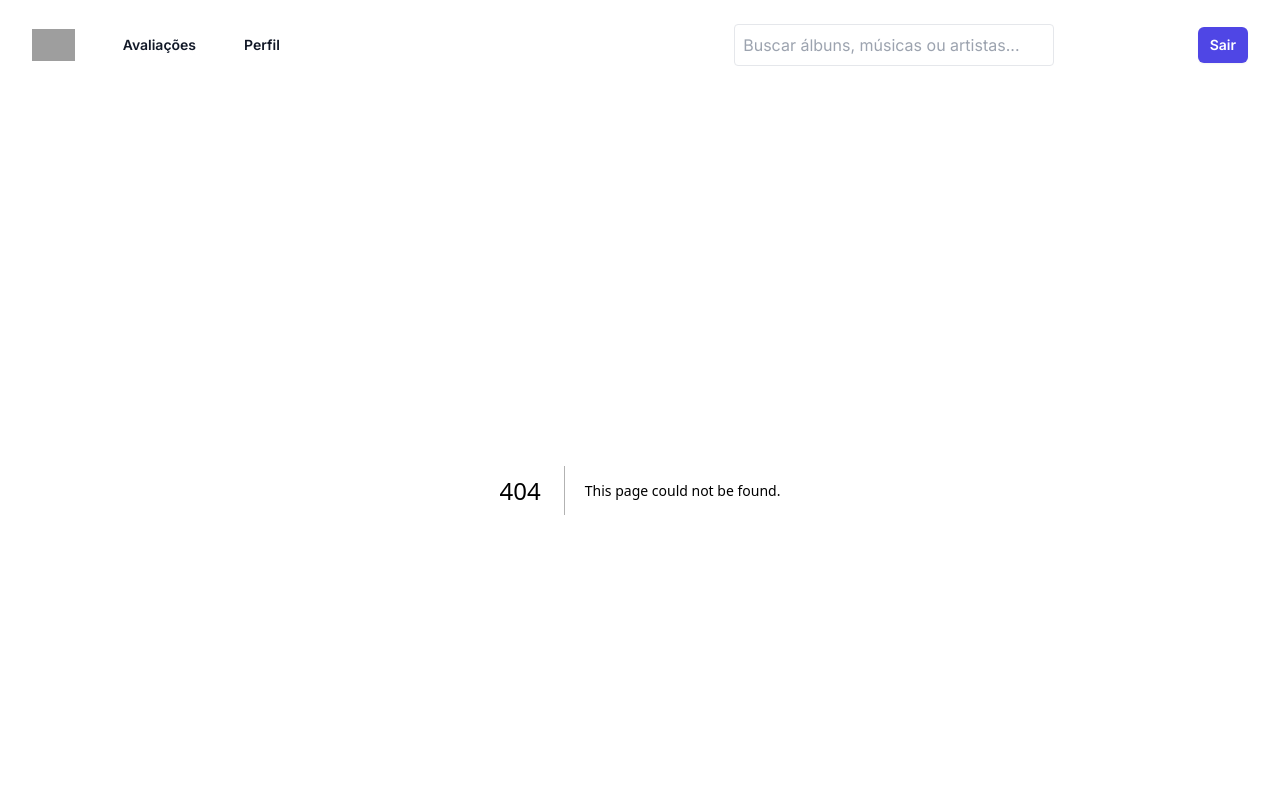
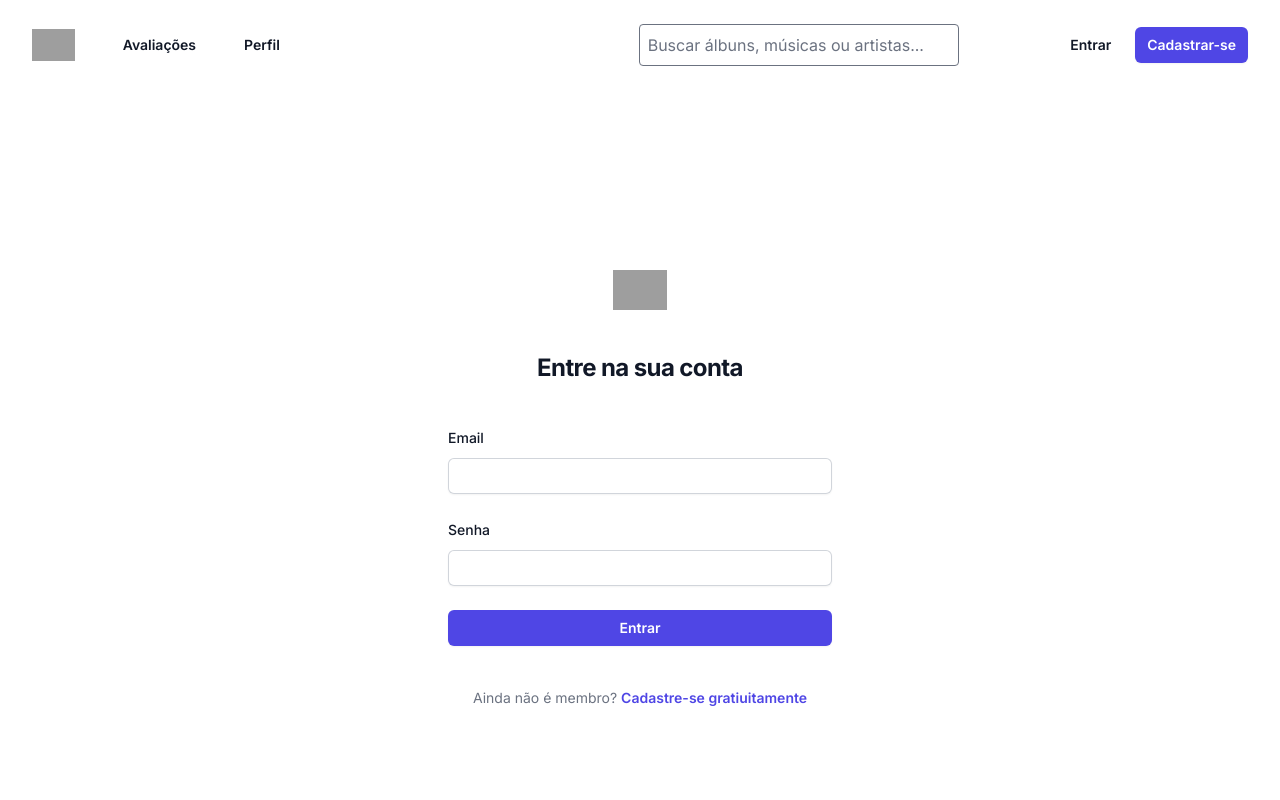
Before and after one commit to pedro-git-projects/puc-mvp-software-architecture-frontend, a Next.js app: page /signin in a window 1280 px wide. Before the commit this address had no page. Shown: the top 800 px of the page. Built offline with nearby package versions, Linux system fonts and the light colour scheme; grey boxes are pictures that could not be loaded.

Commit message:
feat: tailwind forms|signin && signup forms

```diff
--- a/package.json
+++ b/package.json
@@ -18,6 +18,7 @@
     "react-dom": "^18"
   },
   "devDependencies": {
+    "@tailwindcss/forms": "^0.5.7",
     "@types/node": "^20",
     "@types/react": "^18",
     "@types/react-dom": "^18",
--- /dev/null
+++ b/src/app/signin/page.tsx
@@ -0,0 +1,9 @@
+import SigninForm from "@/components/ui/SigninForm";
+
+export default function Signin() {
+  return (
+    <div className="flex items-center justify-center min-h-screen">
+      <SigninForm />
+    </div>
+  )
+}
--- /dev/null
+++ b/src/app/signup/page.tsx
@@ -0,0 +1,9 @@
+import SignupForm from "@/components/ui/SignupForm";
+
+export default function Signup() {
+  return (
+    <div className="flex items-center justify-center min-h-screen">
+      <SignupForm />
+    </div>
+  )
+}
--- a/src/components/ui/Header.tsx
+++ b/src/components/ui/Header.tsx
@@ -69,7 +69,7 @@
           {!isAuthenticated ? (
             <>
               <Link
-                href="/login"
+                href="/signin"
                 className="hidden lg:block lg:text-sm lg:font-semibold lg:leading-6 lg:text-gray-900"
               >
                 Entrar
@@ -126,7 +126,7 @@
                   Cadastrar-se
                 </Link>
                 <Link
-                  href="/login"
+                  href="/signin"
                   className="-mx-3 block rounded-lg px-3 py-2.5 text-base font-semibold leading-7 text-gray-900 hover:bg-gray-50"
                 >
                   Entrar
--- a/src/components/ui/Layout.tsx
+++ b/src/components/ui/Layout.tsx
@@ -6,7 +6,7 @@
 export function Layout({ children }: { children: React.ReactNode }) {
   return (
     <>
-      <Header isAuthenticated={true} />
+      <Header isAuthenticated={false} />
       <main className="flex-grow min-h-screen">{children}</main>
       <Footer />
     </>
--- /dev/null
+++ b/src/components/ui/SigninForm.tsx
@@ -0,0 +1,72 @@
+export default function Signin() {
+  return (
+    <>
+      <div className="flex min-h-full flex-1 flex-col justify-center px-6 py-12 lg:px-8">
+        <div className="sm:mx-auto sm:w-full sm:max-w-sm">
+          <img
+            className="mx-auto h-10 w-auto"
+            src="https://tailwindui.com/img/logos/mark.svg?color=indigo&shade=600"
+            alt="Your Company"
+          />
+          <h2 className="mt-10 text-center text-2xl font-bold leading-9 tracking-tight text-gray-900">
+            Entre na sua conta
+          </h2>
+        </div>
+
+        <div className="mt-10 sm:mx-auto sm:w-full sm:max-w-sm">
+          <form className="space-y-6" action="#" method="POST">
+            <div>
+              <label htmlFor="email" className="block text-sm font-medium leading-6 text-gray-900">
+                Email
+              </label>
+              <div className="mt-2">
+                <input
+                  id="email"
+                  name="email"
+                  type="email"
+                  autoComplete="email"
+                  required
+                  className="block w-full rounded-md border-0 py-1.5 text-gray-900 shadow-sm ring-1 ring-inset ring-gray-300 placeholder:text-gray-400 focus:ring-2 focus:ring-inset focus:ring-indigo-600 sm:text-sm sm:leading-6"
+                />
+              </div>
+            </div>
+
+            <div>
+              <div className="flex items-center justify-between">
+                <label htmlFor="password" className="block text-sm font-medium leading-6 text-gray-900">
+                  Senha
+                </label>
+              </div>
+              <div className="mt-2">
+                <input
+                  id="password"
+                  name="password"
+                  type="password"
+                  autoComplete="current-password"
+                  required
+                  className="block w-full rounded-md border-0 py-1.5 text-gray-900 shadow-sm ring-1 ring-inset ring-gray-300 placeholder:text-gray-400 focus:ring-2 focus:ring-inset focus:ring-indigo-600 sm:text-sm sm:leading-6"
+                />
+              </div>
+            </div>
+
+            <div>
+              <button
+                type="submit"
+                className="flex w-full justify-center rounded-md bg-indigo-600 px-3 py-1.5 text-sm font-semibold leading-6 text-white shadow-sm hover:bg-indigo-500 focus-visible:outline focus-visible:outline-2 focus-visible:outline-offset-2 focus-visible:outline-indigo-600"
+              >
+                Entrar
+              </button>
+            </div>
+          </form>
+
+          <p className="mt-10 text-center text-sm text-gray-500">
+            Ainda não é membro?{' '}
+            <a href="#" className="font-semibold leading-6 text-indigo-600 hover:text-indigo-500">
+              Cadastre-se gratiuitamente
+            </a>
+          </p>
+        </div>
+      </div>
+    </>
+  )
+}
--- /dev/null
+++ b/src/components/ui/SignupForm.tsx
@@ -0,0 +1,73 @@
+export default function SignupForm() {
+  return (
+    <>
+
+      <div className="flex min-h-full flex-1 flex-col justify-center px-6 py-12 lg:px-8">
+        <div className="sm:mx-auto sm:w-full sm:max-w-sm">
+          <img
+            className="mx-auto h-10 w-auto"
+            src="https://tailwindui.com/img/logos/mark.svg?color=indigo&shade=600"
+            alt="Your Company"
+          />
+          <h2 className="mt-10 text-center text-2xl font-bold leading-9 tracking-tight text-gray-900">
+            Cadastre-se no Songboxed
+          </h2>
+        </div>
+
+        <div className="mt-10 sm:mx-auto sm:w-full sm:max-w-sm">
+          <form className="space-y-6" action="#" method="POST">
+            <div>
+              <label htmlFor="email" className="block text-sm font-medium leading-6 text-gray-900">
+                Email
+              </label>
+              <div className="mt-2">
+                <input
+                  id="email"
+                  name="email"
+                  type="email"
+                  autoComplete="email"
+                  required
+                  className="block w-full rounded-md border-0 py-1.5 text-gray-900 shadow-sm ring-1 ring-inset ring-gray-300 placeholder:text-gray-400 focus:ring-2 focus:ring-inset focus:ring-indigo-600 sm:text-sm sm:leading-6"
+                />
+              </div>
+            </div>
+
+            <div>
+              <div className="flex items-center justify-between">
+                <label htmlFor="password" className="block text-sm font-medium leading-6 text-gray-900">
+                  Senha
+                </label>
+              </div>
+              <div className="mt-2">
+                <input
+                  id="password"
+                  name="password"
+                  type="password"
+                  autoComplete="current-password"
+                  required
+                  className="block w-full rounded-md border-0 py-1.5 text-gray-900 shadow-sm ring-1 ring-inset ring-gray-300 placeholder:text-gray-400 focus:ring-2 focus:ring-inset focus:ring-indigo-600 sm:text-sm sm:leading-6"
+                />
+              </div>
+            </div>
+
+            <div>
+              <button
+                type="submit"
+                className="flex w-full justify-center rounded-md bg-indigo-600 px-3 py-1.5 text-sm font-semibold leading-6 text-white shadow-sm hover:bg-indigo-500 focus-visible:outline focus-visible:outline-2 focus-visible:outline-offset-2 focus-visible:outline-indigo-600"
+              >
+                Criar Conta
+              </button>
+            </div>
+          </form>
+
+          <p className="mt-10 text-center text-sm text-gray-500">
+            Já é membro?{' '}
+            <a href="#" className="font-semibold leading-6 text-indigo-600 hover:text-indigo-500">
+              Fazer Login
+            </a>
+          </p>
+        </div>
+      </div>
+    </>
+  )
+}
--- a/tailwind.config.ts
+++ b/tailwind.config.ts
@@ -15,6 +15,8 @@
       },
     },
   },
-  plugins: [],
+  plugins: [
+    require("@tailwindcss/forms"),
+  ],
 };
 export default config;
```
Also changed, not shown: 1 other file (tests, documents, lock files or other folders).
